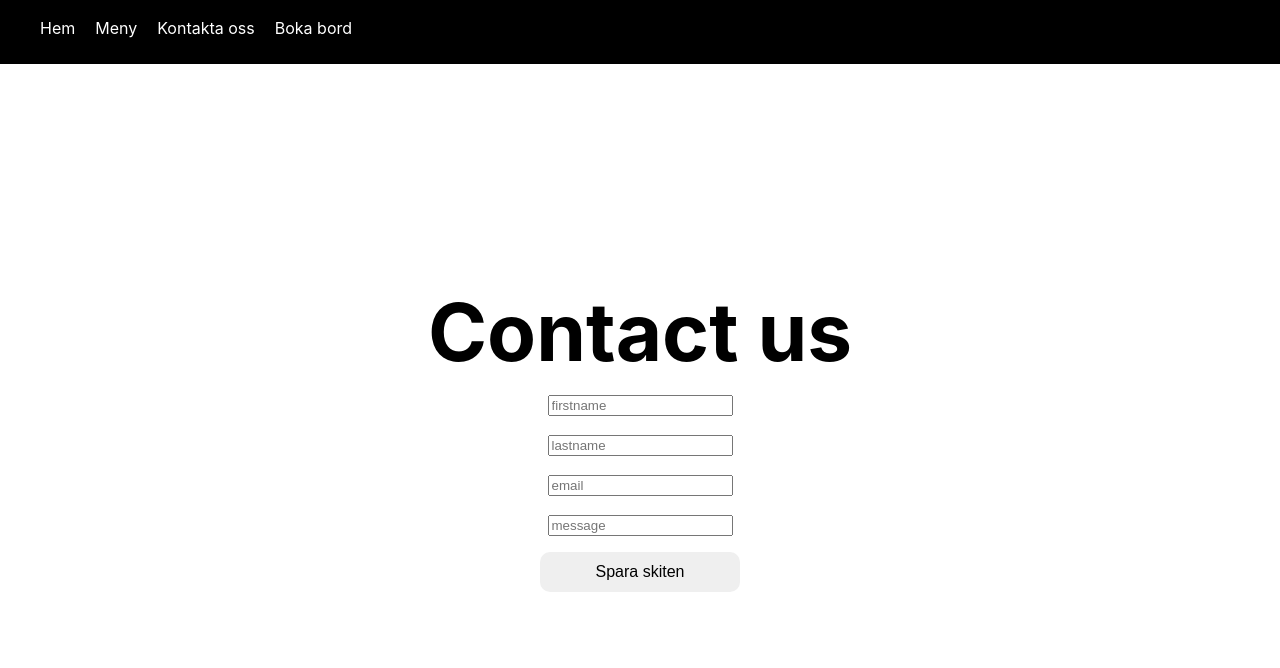
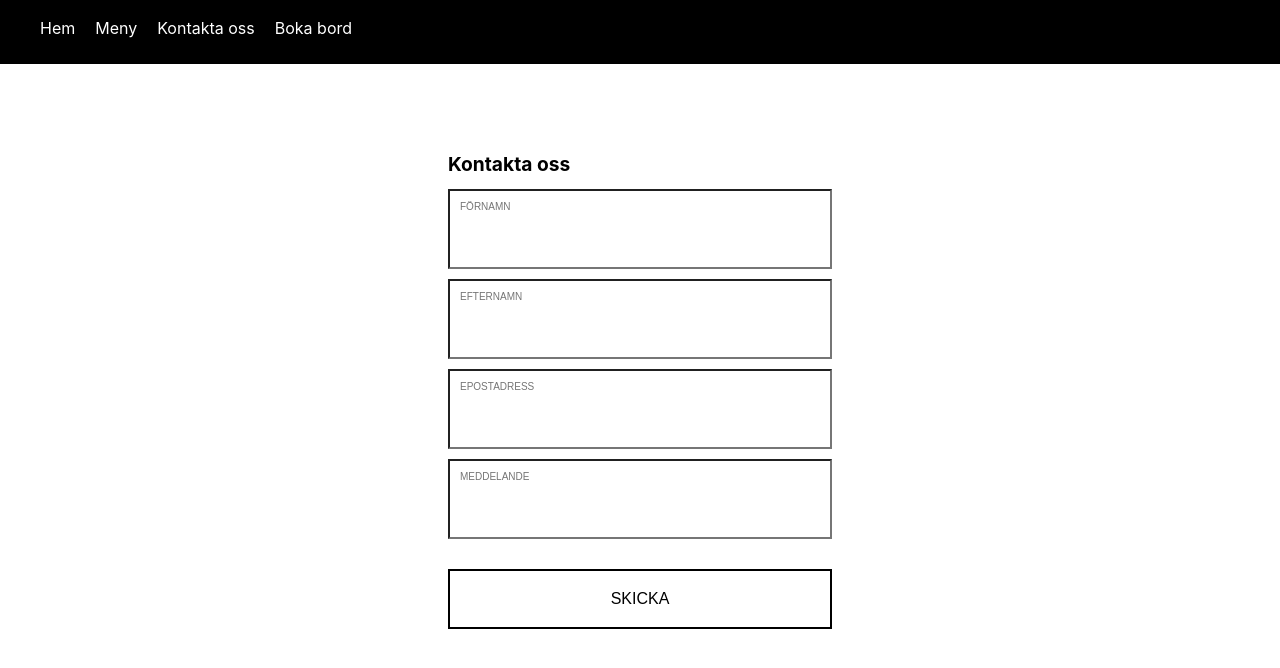
Before and after one commit to sannarossang/the-restaurant-react, a React (Vite) app in the folder fed22s-therestaurant/: page /contact in a window 1280 px wide. Shown: the top 668 px of the page. Built offline with nearby package versions, Linux system fonts and the light colour scheme.

Commit message:
(style): styling contact form

```diff
--- a/fed22s-therestaurant/src/components/forms/ContactForm.tsx
+++ b/fed22s-therestaurant/src/components/forms/ContactForm.tsx
@@ -3,25 +3,27 @@ import { IContactFormInput } from "../../models/IContactFormInput";
 import { zodResolver } from "@hookform/resolvers/zod";
 import { string, z } from "zod";
 import {
+  ContactButton,
   ContactFormWrapper,
   ContactTitle,
+  InputContactForm,
+  InputContactWrapper,
+  ValidationErrorContactForm,
 } from "../styled/Contact/ContactForm";
-import { BookButton } from "../styled/Home/Home";
 
 const schema = z.object({
   firstname: string().min(2, {
-    message: "Du måste skriva ett efternamn som är minst två tecken långt",
+    message: "Du måste skriva ett förnamn.",
   }),
   lastname: string().min(2, {
-    message: "Du måste skriva ett efternamn som är minst två tecken långt",
+    message: "Du måste skriva ett efternamn.",
   }),
   email: string().email({ message: "Du måste skriva en korrekt emailadress" }),
   message: string().optional(),
 });
 
 export const ContactForm = () => {
-  const { register, handleSubmit, reset, formState } =
-    useForm<IContactFormInput>({
+  const { register, handleSubmit, reset, formState } = useForm<IContactFormInput>({
     mode: "onChange",
     resolver: zodResolver(schema),
     defaultValues: {
@@ -33,7 +35,7 @@ export const ContactForm = () => {
   });
 
   const { errors } = formState;
-  const onSubmit: SubmitHandler<IContactFormInput> = (data) => {
+  const onSubmit: SubmitHandler<IContactFormInput> = data => {
     console.log(data);
     reset();
   };
@@ -41,43 +43,24 @@ export const ContactForm = () => {
   return (
     <>
       <ContactFormWrapper onSubmit={handleSubmit(onSubmit)}>
-        <ContactTitle>Contact us</ContactTitle>
+        <ContactTitle>Kontakta oss</ContactTitle>
+        <InputContactWrapper>
           <div>
-          <input
-            {...register("firstname", {
-              pattern: /^[a-zA-Z]+$/, //funkar inte
-            })}
-            type="text"
-            placeholder="firstname"
-          />
-          <p>{errors.firstname?.message}</p>
+            <InputContactForm {...register("firstname")} type="text" placeholder="FÖRNAMN" />
+            <ValidationErrorContactForm>{errors.firstname?.message}</ValidationErrorContactForm>
           </div>
           <div>
-          <input
-            {...register("lastname", {
-              pattern: /^[a-zA-Z]+$/, //funkar inte
-            })}
-            type="text"
-            name="lastname"
-            placeholder="lastname"
-          />
-          <p>{errors.lastname?.message}</p>
+            <InputContactForm {...register("lastname")} type="text" name="lastname" placeholder="EFTERNAMN" />
+            <ValidationErrorContactForm>{errors.lastname?.message}</ValidationErrorContactForm>
           </div>
 
           <div>
-          <input
-            {...register("email", {
-              pattern: /^\S+@\S+$/i,
-            })}
-            type="text"
-            name="email"
-            placeholder="email"
-          />
-          <p>{errors.email?.message}</p>
+            <InputContactForm {...register("email")} type="text" name="email" placeholder="EPOSTADRESS" />
+            <ValidationErrorContactForm>{errors.email?.message}</ValidationErrorContactForm>
           </div>
 
           <div>
-          <input
+            <InputContactForm
               {...register("message", {
                 maxLength: 20,
                 minLength: {
@@ -87,13 +70,14 @@ export const ContactForm = () => {
               })}
               type="text"
               name="message"
-            placeholder="message"
+              placeholder="MEDDELANDE"
             />
-          <p>{errors.message?.message}</p>
+            <ValidationErrorContactForm>{errors.message?.message}</ValidationErrorContactForm>
           </div>
+        </InputContactWrapper>
 
         <div>
-          <BookButton type="submit">Spara skiten</BookButton>
+          <ContactButton type="submit">SKICKA</ContactButton>
         </div>
       </ContactFormWrapper>
     </>
--- a/fed22s-therestaurant/src/components/styled/Contact/Contact.ts
+++ b/fed22s-therestaurant/src/components/styled/Contact/Contact.ts
@@ -1,10 +1,14 @@
 import styled from "styled-components";
+import { DeviceQuery } from "../../../styles/breakpoints";
 
 export const ContactWrapper = styled.div`
   width: 100vw;
-  height: 100%;
+  height: 80vw;
   display: flex;
   flex-direction: column;
   justify-content: center;
   align-items: center;
+  @media ${DeviceQuery.DESKTOP} {
+    height: 15vw;
+  }
 `;
--- a/fed22s-therestaurant/src/components/styled/Contact/ContactForm.ts
+++ b/fed22s-therestaurant/src/components/styled/Contact/ContactForm.ts
@@ -1,36 +1,50 @@
 import styled from "styled-components";
+import { DeviceQuery } from "../../../styles/breakpoints";
+import { Input, InputWrapper, ValidationError } from "../Booking/BookingForm/GuestForm";
+import { DefaultButton } from "../Buttons";
 
 export const ContactTitle = styled.h1`
   margin: 0;
-  font-size: 5rem;
+  font-size: 1.2rem;
+  padding-bottom: 10px;
+  text-align: left;
 `;
 
 export const ContactFormWrapper = styled.form`
-  width: 100vw;
-  height: 100%;
-  display: flex;
+  width: 60%;
+  height: 20px;
   flex-direction: column;
   justify-content: center;
   align-items: center;
+  @media ${DeviceQuery.DESKTOP} {
+    width: 30%;
+  }
 `;
 
-export const ContactFormWrapperInner = styled.form`
-  width: 100vw;
-  height: 100%;
+export const InputContactForm = styled(Input)`
+  @media ${DeviceQuery.DESKTOP} {
+    width: 100%;
+  }
+`;
+
+export const InputContactWrapper = styled.div`
   display: flex;
   flex-direction: column;
-  justify-content: center;
-  align-items: center;
+  width: 100%;
+  font-size: 20px;
+
+  @media ${DeviceQuery.DESKTOP} {
+    justify-content: space-between;
+    margin: 0;
+  }
 `;
 
-export const ContactButton = styled.button`
-  width: 200px;
-  padding: 0.7rem;
-  border-radius: 10px;
-  border-style: none;
-  font-size: 1rem;
-
-  &:hover {
-    border: 1px solid black;
+export const ContactButton = styled(DefaultButton)`
+  @media ${DeviceQuery.DESKTOP} {
   }
 `;
+
+export const ValidationErrorContactForm = styled(ValidationError)`
+  @media ${DeviceQuery.DESKTOP} {
+  }
+`;
```
Lines whose indentation alone changed are shown as unchanged.
